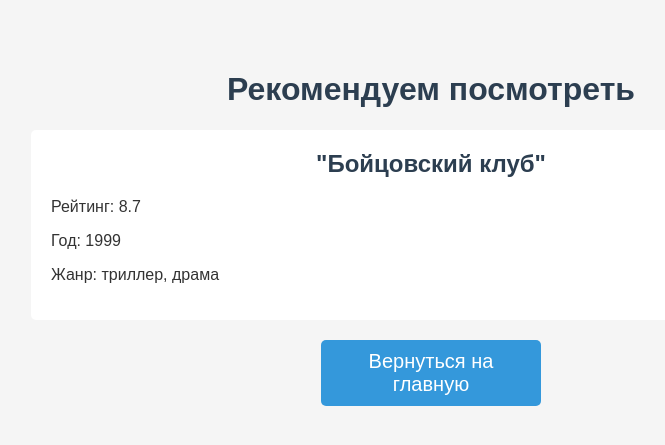
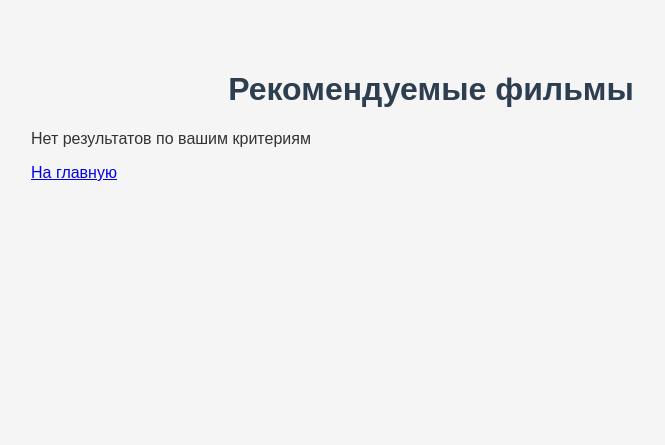
Before and after one commit to lianapestereva/MovieRating, a Flask app: page /results in a window 1280 px wide. Shown: the top 445 px of the page, without its empty margins (209-874 px from the left). Run offline with Flask 3, Linux system fonts and the light colour scheme; parts of the project's set-up code (start-up, migrations or seed data) failed here and were passed over.

Commit message:
Update results.html

```diff
--- a/templates/results.html
+++ b/templates/results.html
@@ -2,20 +2,36 @@
 <html lang="ru">
 <head>
     <meta charset="UTF-8">
-    <meta name="viewport" content="width=device-width, initial-scale=1.0">
     <title>Результаты</title>
-    <link rel="stylesheet" href="{{ url_for('static', filename='style.css') }}">
+    <link rel="stylesheet" href="/static/style.css">
 </head>
 <body>
     <div class="container">
-        <h1>Рекомендуем посмотреть</h1>
-        <div class="result-card">
-            <h2>"Бойцовский клуб"</h2>
-            <p>Рейтинг: 8.7</p>
-            <p>Год: 1999</p>
-            <p>Жанр: триллер, драма</p>
-        </div>
-        <a href="/" class="btn">Вернуться на главную</a>
+        <h1>Рекомендуемые фильмы</h1>
+        {% if films %}
+            <div class="film-grid">
+                {% for film in films %}
+                <div class="film-card">
+                    <h2>{{ film.title }}</h2>
+                    <div class="film-meta">
+                        <span>Рейтинг: {{ film.rating }}</span>
+                        <span>Год: {{ film.year }}</span>
+                        <span>{{ film.type }}, {{ film.duration }} мин</span>
+                        <span>Возраст: {{ film.age_rating }}</span>
+                    </div>
+                    <div class="genres">
+                        {% for genre in film.genres %}
+                        <span class="genre">{{ genre }}</span>
+                        {% endfor %}
+                    </div>
+                    <div class="relevance">Совпадение: {{ film.relevance }}%</div>
+                </div>
+                {% endfor %}
+            </div>
+        {% else %}
+            <p>Нет результатов по вашим критериям</p>
+        {% endif %}
+        <a href="/" class="button">На главную</a>
     </div>
 </body>
 </html>
```
